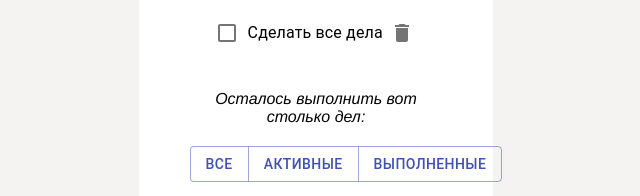
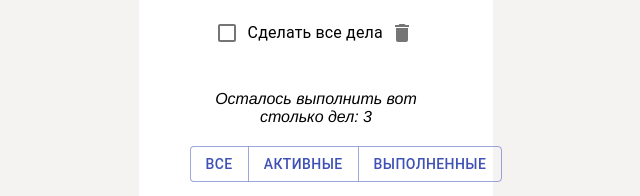
Before and after one commit to WebHeroSchool/JSX.1, a React (Create React App) app: page / in a window 1280 px wide. Shown: the part 366-562 px from the top of the page, without its empty margins (324-964 px from the left). Built offline with nearby package versions, Linux system fonts and the light colour scheme.

Commit message:
Методы жизненного цикла

```diff
--- a/src/components/App/App.js
+++ b/src/components/App/App.js
@@ -81,7 +81,7 @@ return(
    onClickDone={this.onClickDone}
     onClickDelete={this.onClickDelete}
     />
-  <Footer />
+  <Footer count={this.state.count} />
   </div>);
 }
       }
--- a/src/components/Item/Item.js
+++ b/src/components/Item/Item.js
@@ -9,7 +9,20 @@ import ListItemText from '@material-ui/core/ListItemText';
 import ListItem from '@material-ui/core/ListItem';
 import PropTypes from 'prop-types';
 
-const Item = ({ value, isDone, onClickDone, id, onClickDelete}) => (<ListItem className={
+
+class Item extends React.Component {
+	componentDidMount() {
+		console.log('componentDidMount')
+	}
+	componentDidUpdate() {
+		console.log('componentDidUpdate')
+	}
+	componentWillUnmount() {
+		console.log('componentWillUnmount')
+	}
+	render () {
+		const { value, isDone, onClickDone, id, onClickDelete} = this.props;
+		return(<ListItem className={
 	classnames({
 		[styles.item]: false,
 		[styles.done]: isDone
@@ -30,6 +43,9 @@ onClick={() => onClickDone(id)}
         </ListItemSecondaryAction>
 	</ListItem>
 	);
+	}
+}
+
 
 	 Item.propTypes = {
     value: PropTypes.string.isRequired,
```
